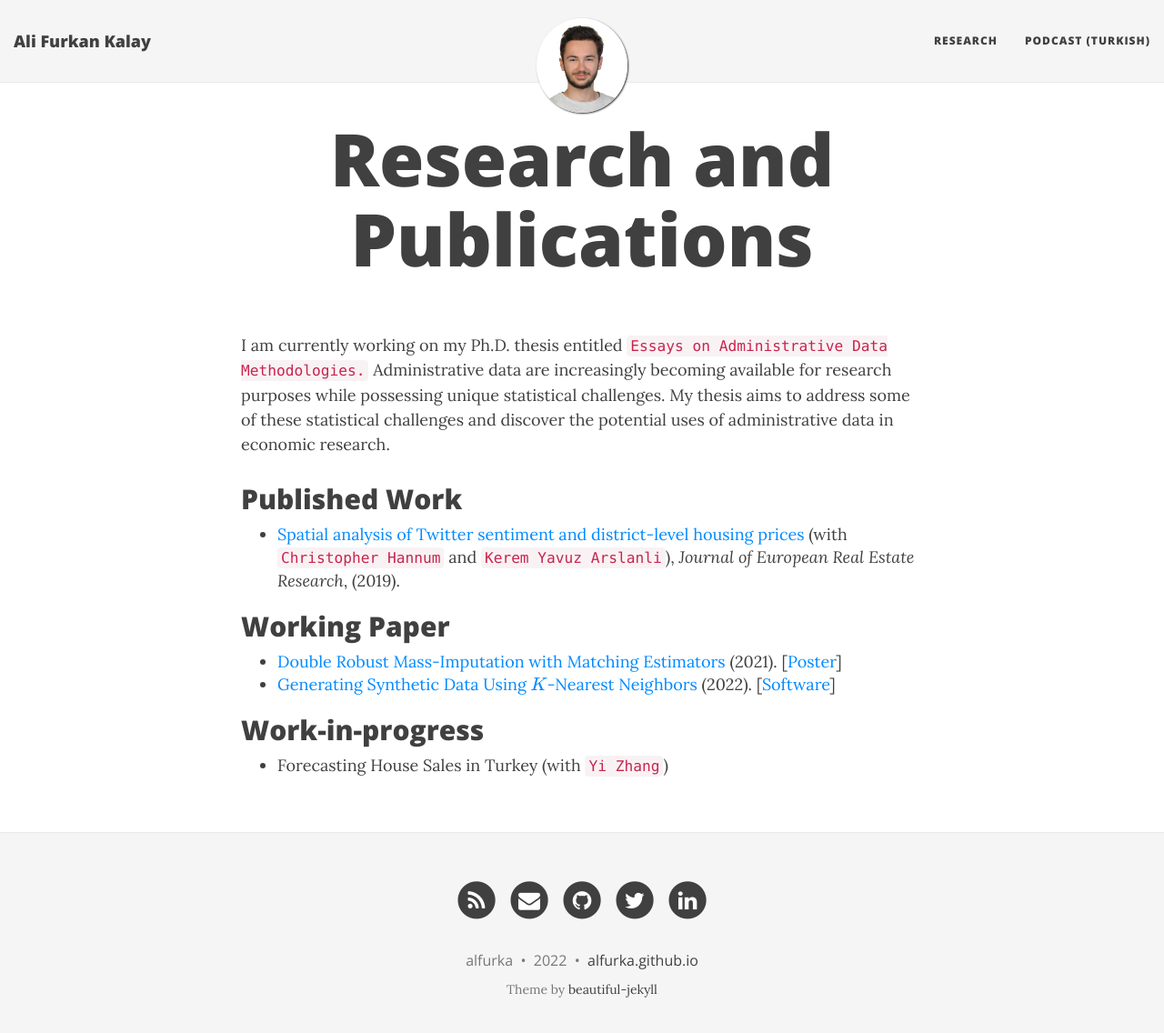
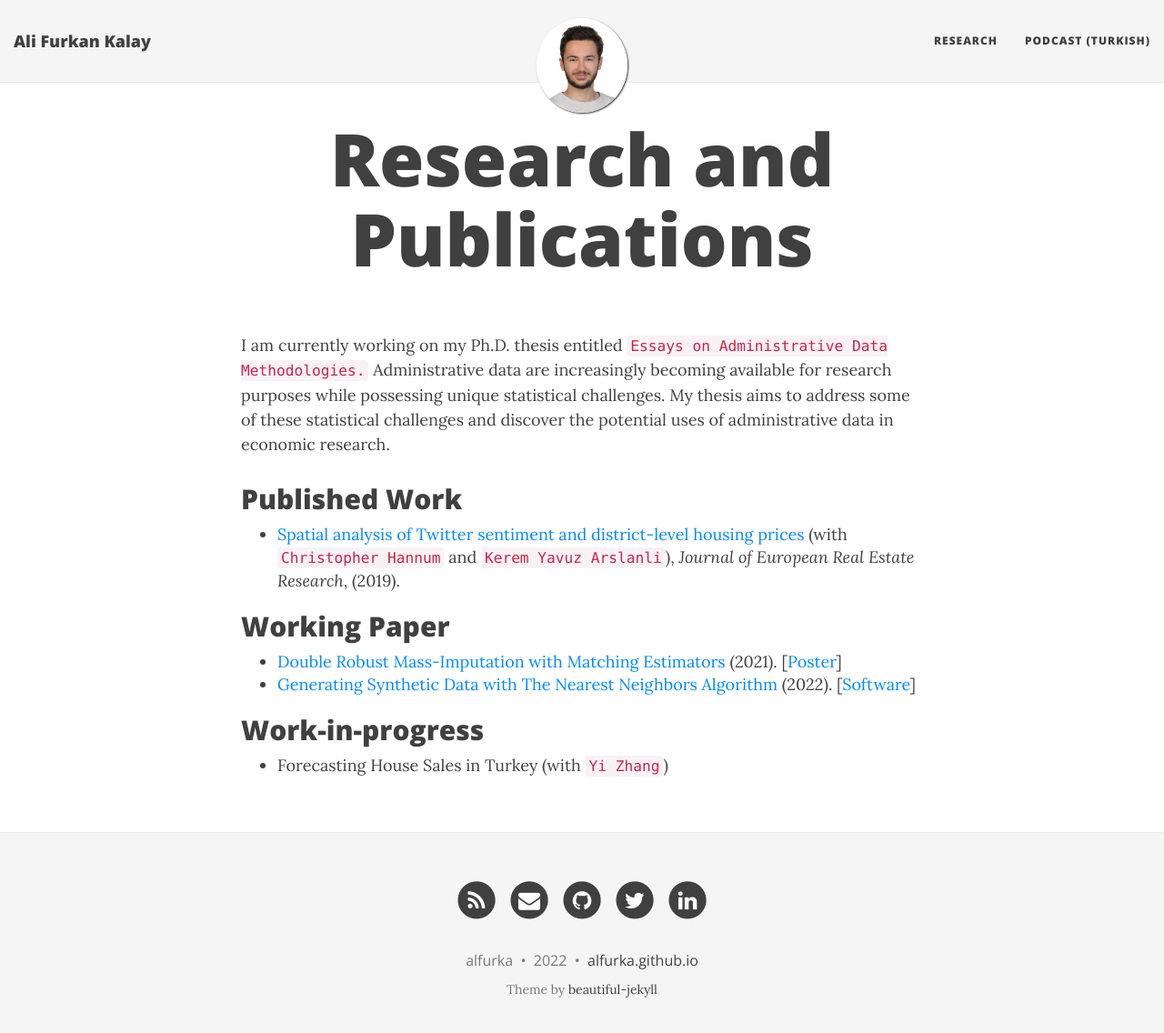
Before and after one commit to alfurka/alfurka.github.io, a Jekyll site: the page built from research.md, in a window 1280 px wide and 1149 px high. Shown: the top 1136 px of the window at 91% size. Built offline with Jekyll 4.4.1, drawn with Linux system fonts in a browser that asks for light colours; nearby versions of some CDN libraries; formulas are drawn with MathJax 3.

Commit message:
Update research.md

```diff
--- a/research.md
+++ b/research.md
@@ -12,7 +12,7 @@ I am currently working on my Ph.D. thesis entitled `Essays on Administrative Dat
 ## Working Paper
 
 - [Double Robust Mass-Imputation with Matching Estimators](https://arxiv.org/abs/2110.09275) (2021). [[Poster](https://alfurka.github.io/myfiles/Poster_Presentation.pdf)]
-- [Generating Synthetic Data Using $K$-Nearest Neighbors](https://arxiv.org/abs/2210.00884) (2022). [[Software](https://github.com/alfurka/synloc)]
+- [Generating Synthetic Data with The Nearest Neighbors Algorithm](https://arxiv.org/abs/2210.00884) (2022). [[Software](https://github.com/alfurka/synloc)]
 
 ## Work-in-progress
 
```
